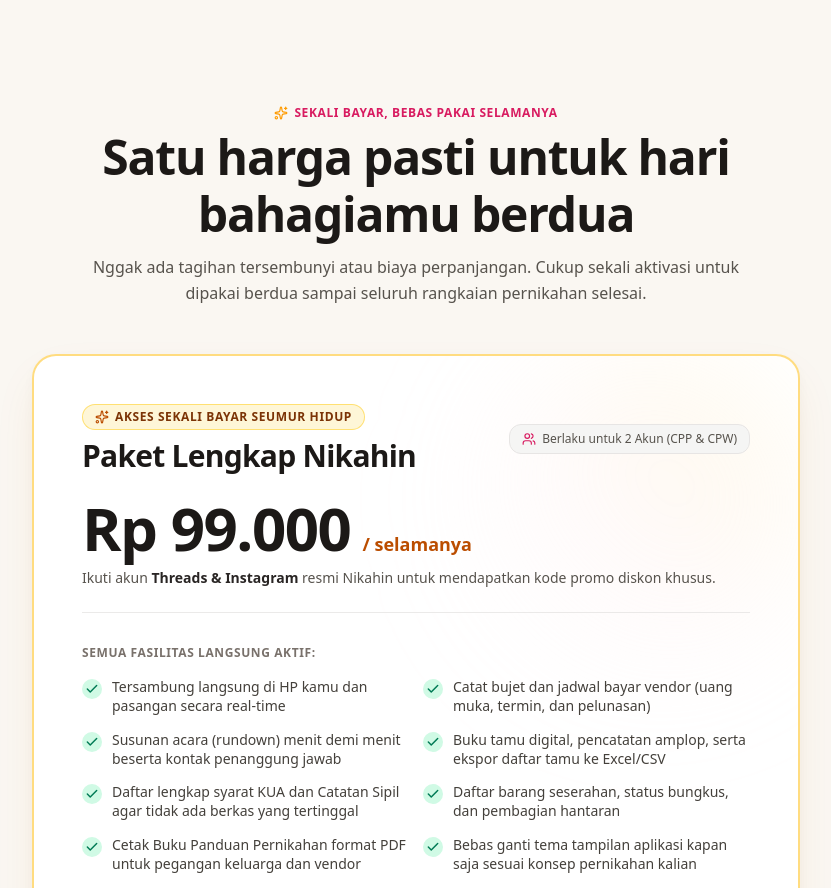
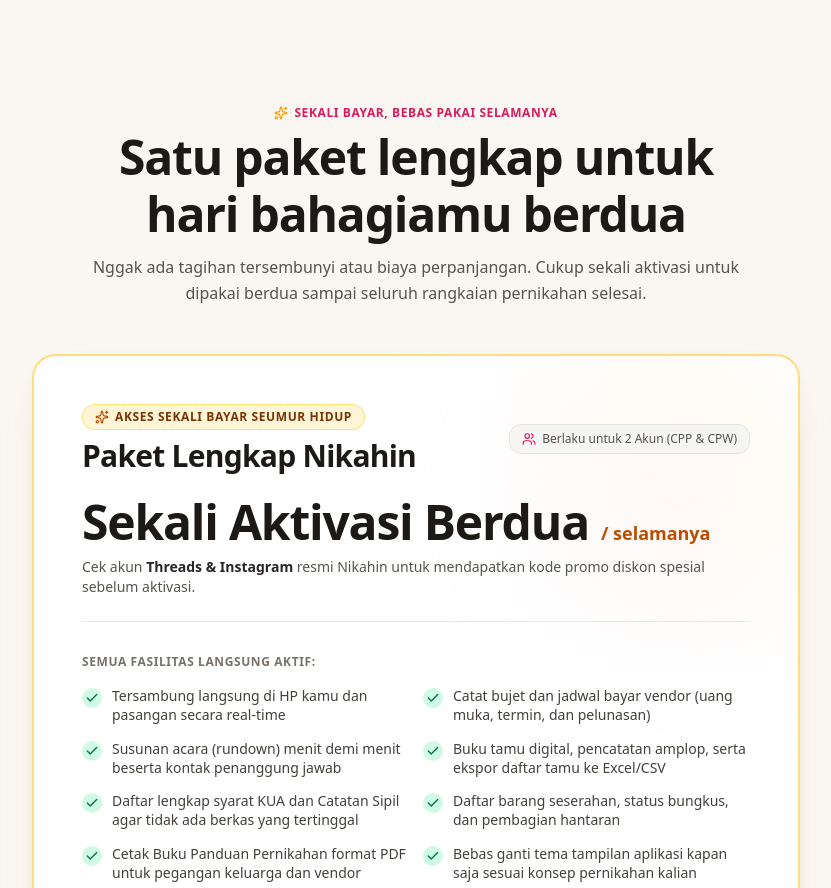
Before and after one commit to rivaldiekaptrrr/nikahin_app, a Next.js app in the folder landing-page/: page / in a window 1280 px wide. Shown: the part 4500-5388 px from the top of the page, without its empty margins (224-1055 px from the left). Built offline with nearby package versions, Linux system fonts and the light colour scheme; no server answers.

Commit message:
style(landing): omit default nominal price to highlight lifetime value and promo availability

```diff
--- a/landing-page/components/DynamicPriceDisplay.tsx
+++ b/landing-page/components/DynamicPriceDisplay.tsx
@@ -54,37 +54,38 @@ export default function DynamicPriceDisplay() {
   }, []);
 
   const hasValidPromo = pricing.promo?.valid === true && pricing.promo.finalPrice < pricing.defaultPrice;
-  const activePrice = hasValidPromo ? pricing.promo!.finalPrice : pricing.defaultPrice;
 
   return (
     <div className="pb-6 mb-8 border-b border-stone-200/80">
+      {hasValidPromo && pricing.promo?.code ? (
+        <>
           <div className="flex flex-wrap items-baseline gap-x-3 gap-y-1">
-        {hasValidPromo && (
-          <>
-            <span className="sr-only">Harga normal:</span>
-            <span className="text-lg sm:text-xl font-semibold text-stone-400 line-through decoration-rose-500 decoration-2">
-              {formatRp(pricing.defaultPrice)}
-            </span>
-          </>
-        )}
-        <span className="sr-only">Harga aktivasi sekali bayar:</span>
-        <span className="text-4xl sm:text-5xl md:text-6xl font-extrabold text-stone-900 tracking-tight tabular-nums">
-          {formatRp(activePrice)}
+            <span className="text-3xl sm:text-4xl md:text-5xl font-extrabold text-stone-900 tracking-tight tabular-nums">
+              {formatRp(pricing.promo.finalPrice)}
             </span>
             <span className="text-base sm:text-lg font-semibold text-amber-700">
               / selamanya
             </span>
           </div>
-
-      {hasValidPromo && pricing.promo?.code ? (
           <p className="mt-2.5 text-sm font-medium text-emerald-700">
-          Kode promo <span className="font-bold">{pricing.promo.code}</span> aktif — hemat{' '}
-          {formatRp(pricing.promo.discountAmount)} dari harga normal.
+            Kode promo <span className="font-bold">{pricing.promo.code}</span> aktif — langsung hemat{' '}
+            {formatRp(pricing.promo.discountAmount)} saat aktivasi di aplikasi.
           </p>
+        </>
       ) : (
+        <>
+          <div className="flex flex-wrap items-baseline gap-x-3 gap-y-1">
+            <span className="text-3xl sm:text-4xl md:text-5xl font-extrabold text-stone-900 tracking-tight">
+              Sekali Aktivasi Berdua
+            </span>
+            <span className="text-base sm:text-lg font-semibold text-amber-700">
+              / selamanya
+            </span>
+          </div>
           <p className="mt-2.5 text-xs sm:text-sm text-stone-600">
-          Ikuti akun <span className="font-semibold text-stone-800">Threads &amp; Instagram</span> resmi Nikahin untuk mendapatkan kode promo diskon khusus.
+            Cek akun <span className="font-semibold text-stone-800">Threads &amp; Instagram</span> resmi Nikahin untuk mendapatkan kode promo diskon spesial sebelum aktivasi.
           </p>
+        </>
       )}
     </div>
   );
--- a/landing-page/components/PricingSection.tsx
+++ b/landing-page/components/PricingSection.tsx
@@ -32,7 +32,7 @@ export default function PricingSection({ release }: PricingSectionProps) {
             <span>Sekali Bayar, Bebas Pakai Selamanya</span>
           </p>
           <h2 className="text-2xl sm:text-4xl md:text-5xl font-semibold text-stone-900 tracking-tight leading-[1.18]">
-            Satu harga pasti untuk hari bahagiamu berdua
+            Satu paket lengkap untuk hari bahagiamu berdua
           </h2>
           <p className="text-stone-600 text-xs sm:text-base mt-2.5 sm:mt-3 leading-relaxed">
             Nggak ada tagihan tersembunyi atau biaya perpanjangan. Cukup sekali aktivasi untuk dipakai berdua sampai seluruh rangkaian pernikahan selesai.
```
Lines whose indentation alone changed are shown as unchanged.
